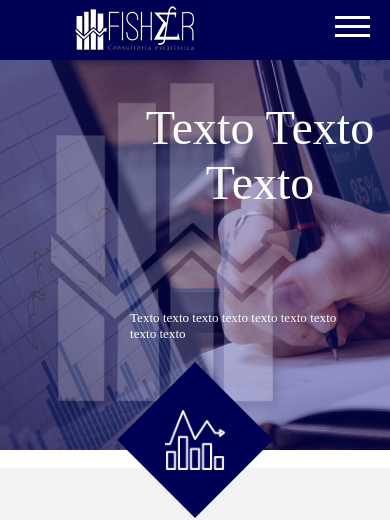
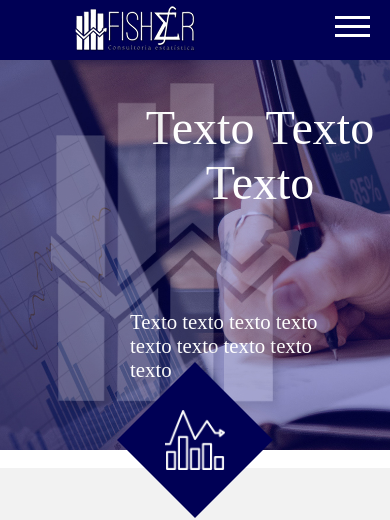
Before and after one commit to citi-onboarding/fisher, a Django app: page / in a window 390 px wide. Shown: the top 520 px of the page. Run offline with Django 3.2, Linux system fonts and the light colour scheme; some libraries are stand-ins or nearby versions; some web fonts are replaced.

Commit message:
texto banner

```diff
--- a/core/static/css/banner.css
+++ b/core/static/css/banner.css
@@ -223,7 +223,7 @@ h3 {
 }
 
 @media (max-width: 500px) {
-    .text-banner {
+    .banner-h1 {
         font-size: 0.7rem;
     }
 
@@ -231,6 +231,10 @@ h3 {
       width: 30vw;
       height: 30vw;
 
+    }
+
+    h3 {
+      font-size: 1.5rem;
     }
 
 }
@@ -241,4 +245,10 @@ h3 {
     height: 40vw;
 
   }
+
+  h3 {
+    font-size: 1.3rem;
+    margin-bottom: 50px;
+  }
+
 }
```
